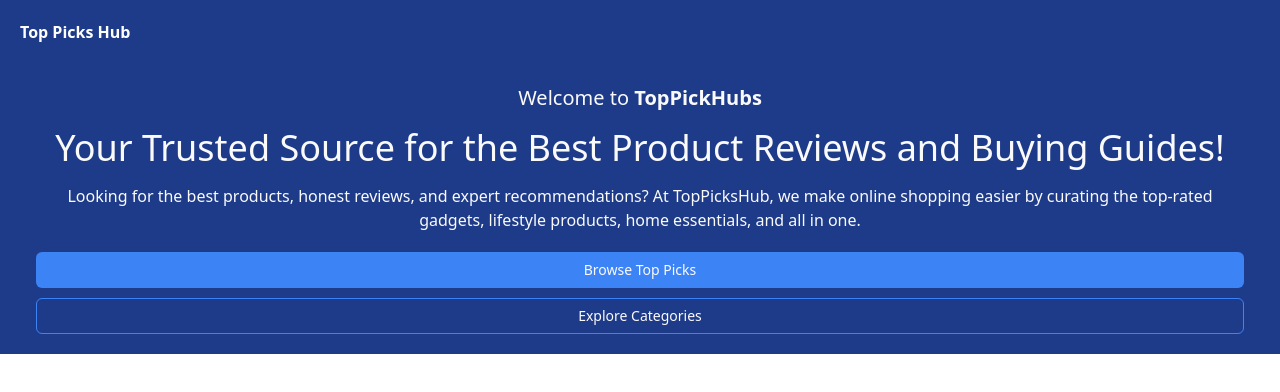
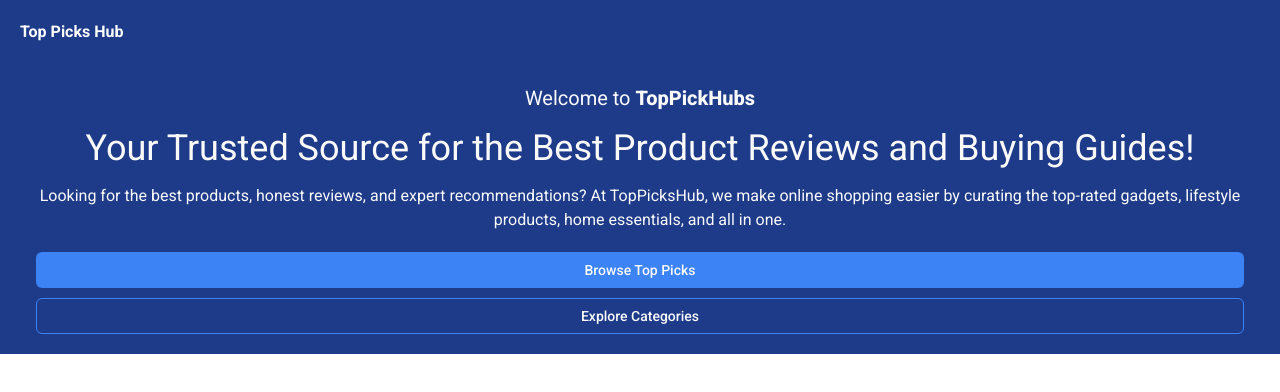
Before and after one commit to irefransdotdev/top-picks-hub, a Next.js app: page / in a window 1280 px wide. Shown: the top 392 px of the page. Built offline with nearby package versions, Linux system fonts and the light colour scheme.

Commit message:
Update global font

```diff
--- a/src/app/layout.tsx
+++ b/src/app/layout.tsx
@@ -1,15 +1,9 @@
 import type { Metadata } from "next";
-import { Geist, Geist_Mono } from "next/font/google";
+import { Roboto } from "next/font/google";
 import "./globals.css";
 import ThemeProvider from "@/components/providers/theme/ThemeProvider";
 
-const geistSans = Geist({
-  variable: "--font-geist-sans",
-  subsets: ["latin"],
-});
-
-const geistMono = Geist_Mono({
-  variable: "--font-geist-mono",
+const robotoSans = Roboto({
   subsets: ["latin"],
 });
 
@@ -50,9 +44,7 @@
 }>) {
   return (
     <html lang="en">
-      <body
-        className={`${geistSans.variable} ${geistMono.variable} antialiased`}
-      >
+      <body className={`${robotoSans.className} antialiased`}>
         <ThemeProvider>{children}</ThemeProvider>
       </body>
     </html>
```
